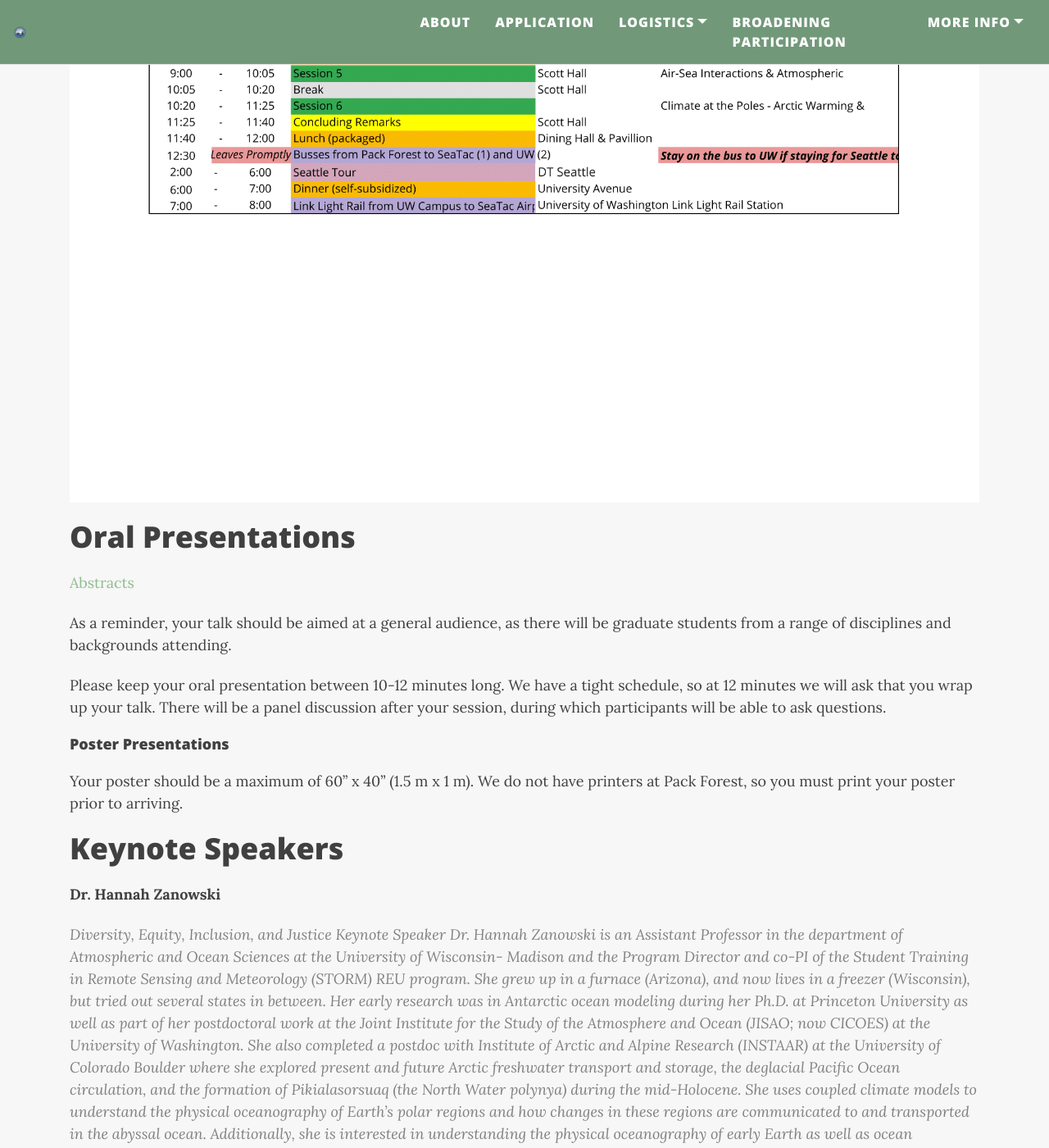
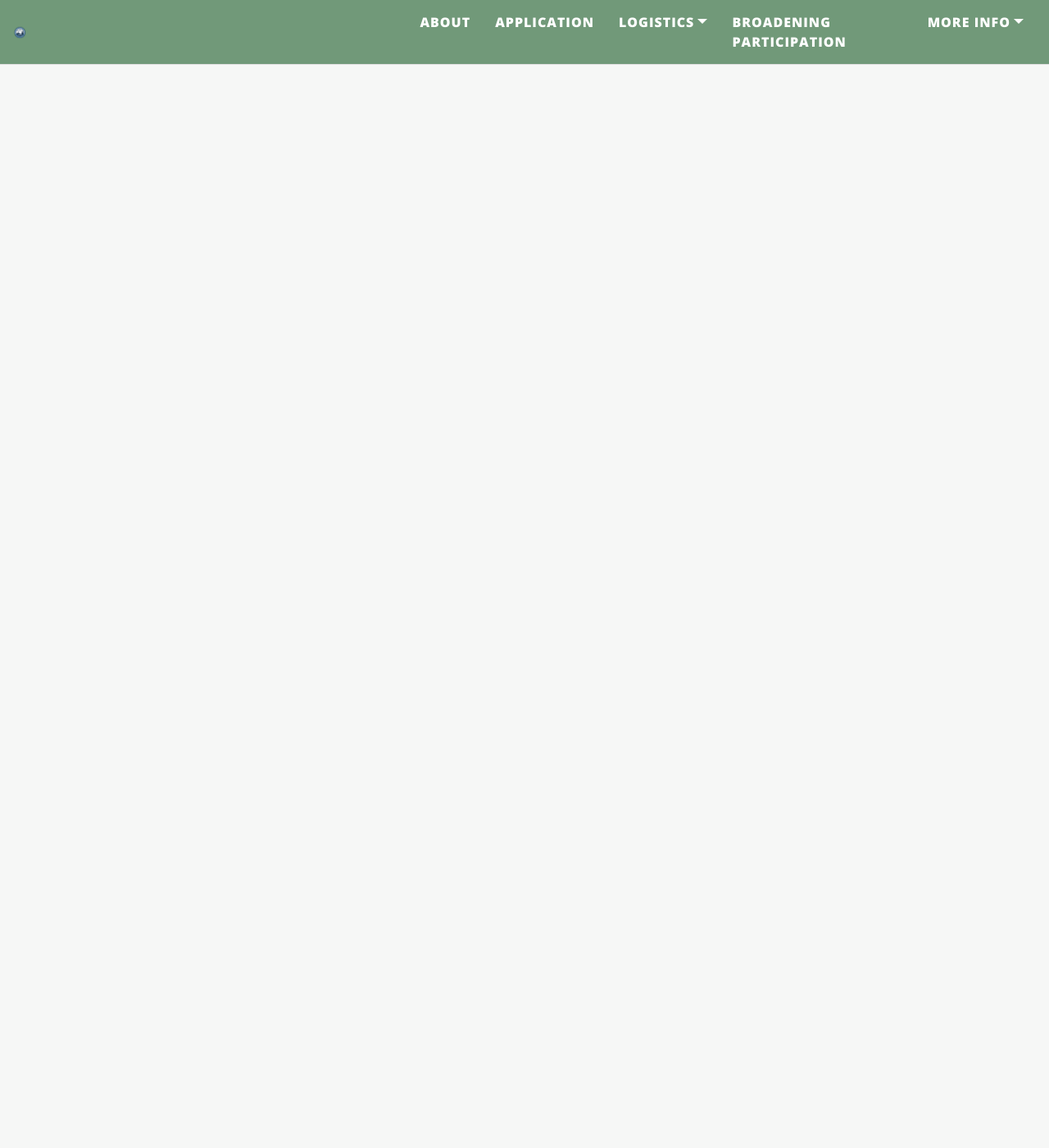
Before and after one commit to graduateclimateconference/graduateclimateconference.github.io, a Jekyll site: the page built from schedule.md, in a window 1280 px wide and 1400 px high, scrolled down 1427 px. Shown: the whole window at 82% size. Built offline with Jekyll 4.4.1, drawn with Linux system fonts in a browser that asks for light colours; nearby versions of some CDN libraries; some of the changed text lies outside the part shown.

Commit message:
Update schedule.md

```diff
--- a/schedule.md
+++ b/schedule.md
@@ -6,7 +6,9 @@
 
 # Schedule
 
-<img src="/assets/img/GCC_schedule.png" alt="Conference schedule">
+The GCC 2025 schedule, information about poster and oral presentations, and announcement of keynote speakers will be updated on this page. Stay tuned!
+
+<!-- <img src="/assets/img/GCC_schedule.png" alt="Conference schedule">
 
 # Oral Presentations
 
@@ -28,4 +30,4 @@
 
 __Dr. Marysa Laguë__
 > Early Career Scientist Keynote Speaker
-Dr. Marysa Lague is an Assistant Professor in the Geography department at the University of British Columbia. Her research focuses on understanding how terrestrial processes impact the atmosphere and surface climate from the scale of a single plant to the scale of a planet, by modulating fluxes of water and energy between the land and the atmosphere. Dr. Lague completed her PhD in Atmospheric Sciences at the University of Washington, where she also completed MSc degrees in both Atmospheric Sciences and Applied Mathematics. She was a James S. McDonnell Foundation Postdoctoral Fellow in Dynamic and Multiscale Systems at the University of California, Berkeley, and at the University of Saskatchewan’s Coldwater Lab. In her work, she uses models of varied complexity to test how individual land-surface properties modify energy and water fluxes to the atmosphere, and how those flux changes in turn impact atmospheric dynamics and climate, both locally and in regions far away from the initial land change. The overarching goal of her research program is to understand where the atmosphere is sensitive to changes in the land surface, what particular properties of the land surface modulate climate, and how continentality influences the coupled global climate system.
+Dr. Marysa Lague is an Assistant Professor in the Geography department at the University of British Columbia. Her research focuses on understanding how terrestrial processes impact the atmosphere and surface climate from the scale of a single plant to the scale of a planet, by modulating fluxes of water and energy between the land and the atmosphere. Dr. Lague completed her PhD in Atmospheric Sciences at the University of Washington, where she also completed MSc degrees in both Atmospheric Sciences and Applied Mathematics. She was a James S. McDonnell Foundation Postdoctoral Fellow in Dynamic and Multiscale Systems at the University of California, Berkeley, and at the University of Saskatchewan’s Coldwater Lab. In her work, she uses models of varied complexity to test how individual land-surface properties modify energy and water fluxes to the atmosphere, and how those flux changes in turn impact atmospheric dynamics and climate, both locally and in regions far away from the initial land change. The overarching goal of her research program is to understand where the atmosphere is sensitive to changes in the land surface, what particular properties of the land surface modulate climate, and how continentality influences the coupled global climate system. -->
```
